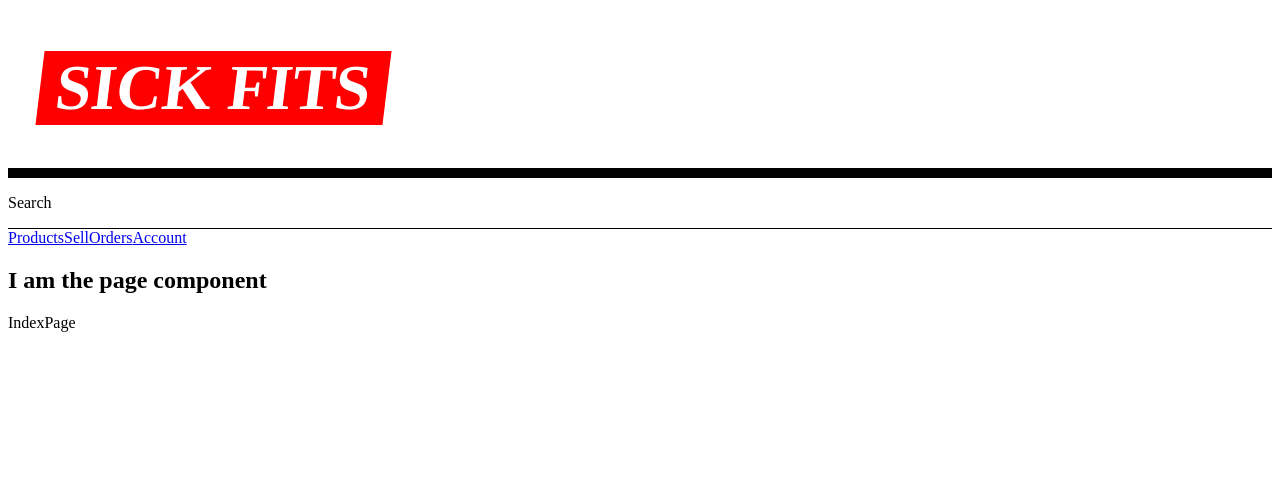
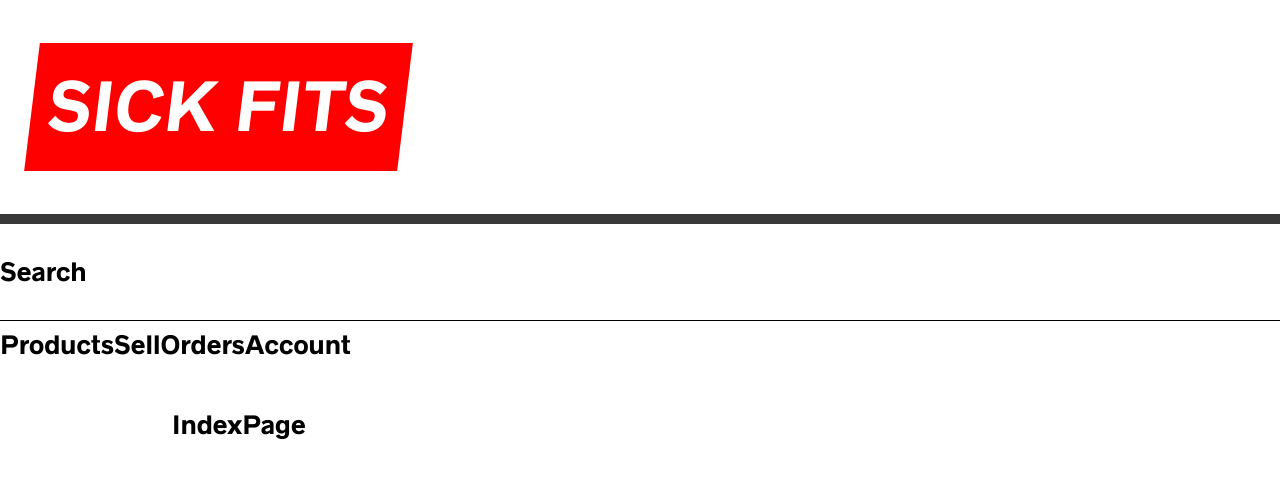
Before and after one commit to adj87/sick-fits-frontend, a Next.js app: page / in a window 1280 px wide. Shown: the top 478 px of the page. Built offline with nearby package versions, Linux system fonts and the light colour scheme.

Commit message:
define global styling

```diff
--- a/components/Page.js
+++ b/components/Page.js
@@ -1,12 +1,60 @@
 import Header from "./Header";
+import styled, { createGlobalStyle } from "styled-components";
 
+const GlobalStyles = createGlobalStyle`
+ @font-face {
+   font-family: 'radnika_next';
+   src: url('/static/radnikanext-medium-webfont.woff2')format('woff2');
+   font-weight: normal;
+   font-style:normal;
+ }
+  html{
+    --red:#ff0000;
+    --black: #393939;
+    --grey: var(--grey);
+    --lightGrey: #e1e1d1;
+    --lightGray: var(---lightGrey);
+    --offWhite: #ededed;
+    --maxWidth: 1000px;
+    --bs: 0 12px 24px 0 rgba(0,0,0,0.09);
+    box-sizing:border-box;
+    }
+    *,*:before,*:after{
+      box-sizing:inherit
+    }
+  body{
+    font-family: "radnika_next",--apple-system, BlinkMacSystemFont, 'Segoe UI', Roboto, Oxygen, Ubuntu, Cantarell, 'Open Sans', 'Helvetica Neue', sans-serif;
+    padding:0;
+    margin:0;
+    font-size:1.5rem;
+    line-height:2;
+  }
+  a{
+    text-decoration:none;
+    color: var(---black)
+  }
+  a:hover{
+    text-decoration:underline;
+  }
+
+  button{
+    font-family: "radnika_next",--apple-system, BlinkMacSystemFont, 'Segoe UI', Roboto, Oxygen, Ubuntu, Cantarell, 'Open Sans', 'Helvetica Neue', sans-serif;
+  }
+
+
+`;
+
+const InnerStyles = styled.div`
+  max-width: var(--maxWidth);
+  margin: 0 auto;
+  padding: 2rem;
+`;
 export default function Page({ children }) {
   return (
     <div>
+      <GlobalStyles />
       <Header />
-
-      <h2>I am the page component</h2>
-      {children}
+      <InnerStyles>{children}</InnerStyles>
     </div>
   );
 }
```
